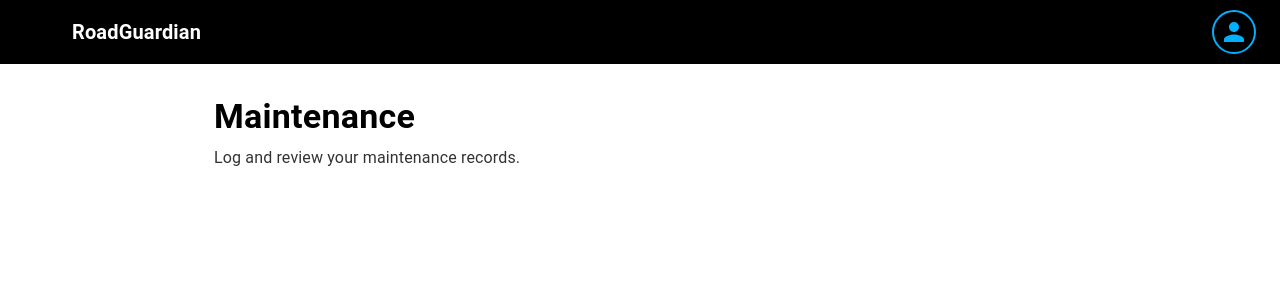
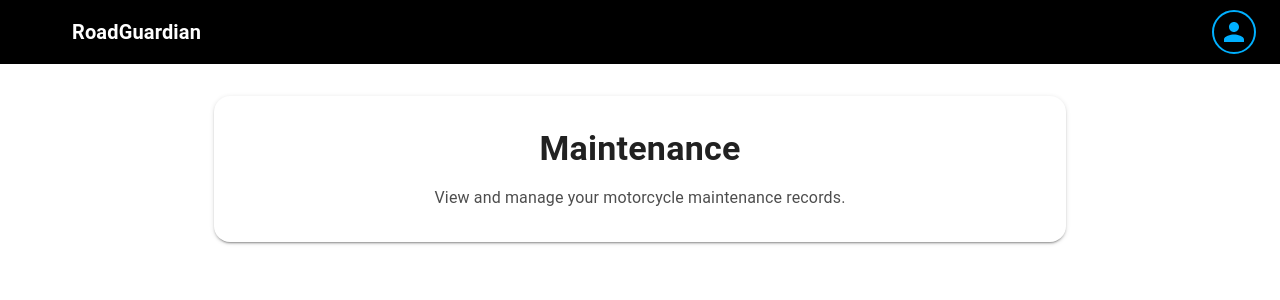
Before and after one commit to MatasZos/RoadGuardian, a Next.js app: page /maintenance in a window 1280 px wide. Shown: the top 300 px of the page. Built offline with nearby package versions, Linux system fonts and the light colour scheme; some icons are missing.

Commit message:
Update page.js

```diff
--- a/src/app/maintenance/page.js
+++ b/src/app/maintenance/page.js
@@ -1,17 +1,28 @@
+import Container from "@mui/material/Container";
 import Box from "@mui/material/Box";
+import Paper from "@mui/material/Paper";
 import Typography from "@mui/material/Typography";
-import Container from "@mui/material/Container";
 
 export default function MaintenancePage() {
   return (
     <Container maxWidth="md">
       <Box sx={{ py: 4 }}>
-        <Typography variant="h4" sx={{ fontWeight: 700 }}>
-          Maintenance
-        </Typography>
-        <Typography sx={{ mt: 1, opacity: 0.8 }}>
-          Log and review your maintenance records.
-        </Typography>
+        <Paper
+          elevation={2}
+          sx={{
+            p: 4,
+            borderRadius: 4,
+            textAlign: "center",
+          }}
+        >
+          <Typography variant="h4" sx={{ fontWeight: 700, mb: 2 }}>
+            Maintenance
+          </Typography>
+
+          <Typography sx={{ opacity: 0.8 }}>
+            View and manage your motorcycle maintenance records.
+          </Typography>
+        </Paper>
       </Box>
     </Container>
   );
```
